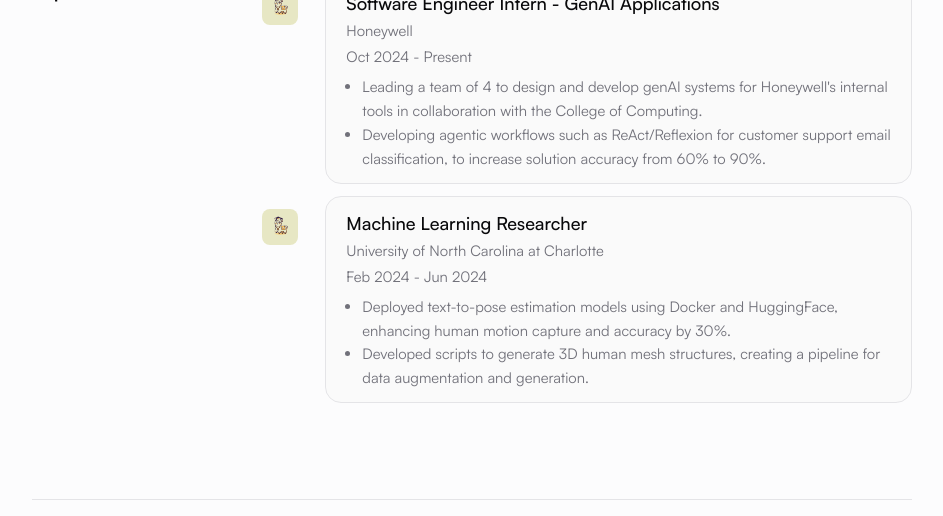
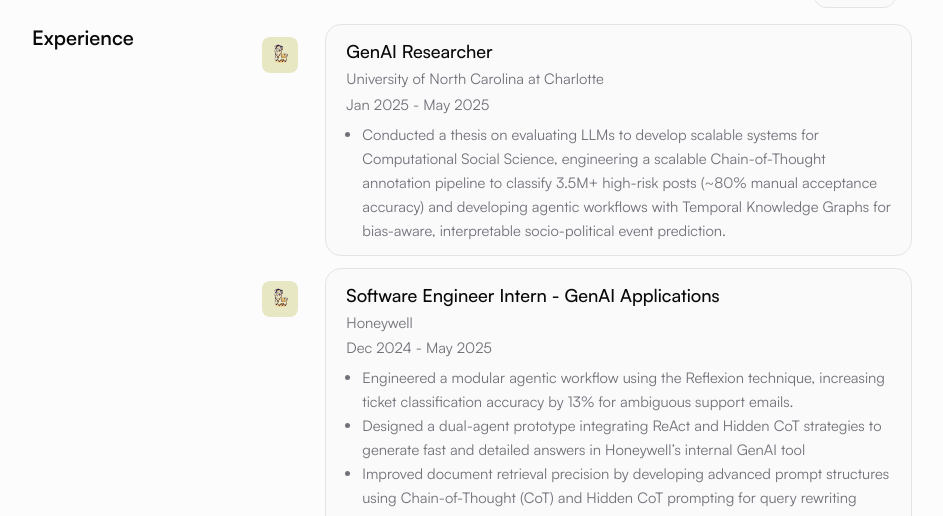
Before and after one commit to Aditya100401/My-Portfolio, an Astro site: page / in a window 1280 px wide. Shown: the part 1126-1642 px from the top of the page, without its empty margins (168-1111 px from the left). Built offline with nearby package versions, Linux system fonts and the light colour scheme; Astro itself is replaced by a stand-in of ours; some packages are replaced by stand-ins of ours.

Commit message:
updated resume, about me and experience

```diff
--- a/src/components/layout/Header.astro
+++ b/src/components/layout/Header.astro
@@ -9,7 +9,7 @@
 	>
 		<a
 			class='flex-none text-xl font-semibold'
-			href='https://tinyurl.com/9s33ezp4'
+			href='https://shorturl.at/TU4sh'
 			aria-label='Brand'
 			target='_blank'
 			rel='noopener noreferrer'
--- a/src/pages/index.astro
+++ b/src/pages/index.astro
@@ -35,7 +35,7 @@ console.log('📅 Sorted Projects:', allProjectsByDate)
 			<Image
 				src={import('../assets/proflie-alt-2.png')}
 				alt='profile photo'
-				class='h-28 w-auto rounded-full p-3 scale-150'
+				class='h-28 w-auto scale-150 rounded-full p-3'
 				loading='eager'
 			/>
 
@@ -95,10 +95,11 @@ console.log('📅 Sorted Projects:', allProjectsByDate)
 			<p class='text-muted-foreground'>
 				I’m Aditya Sampath, a software engineer with expertise in building scalable machine learning
 				and generative AI applications.<br />
-				<br /> Currently pursuing my Master’s in CS from UNC Charlotte, specializing in deep learning,
-				generative AI, and LLM applications. <br />
-				<br /> As part of my ongoing thesis, I'm working on the use of language agents and knowledge
-				graphs for predicting and describing socio-political events.
+				<br /> Just Completed my Master’s in CS from UNC Charlotte, specializing in deep learning, generative
+				AI, and LLM applications. <br />
+				<br /> As part of my thesis, I'm evaluated the efficiency of building scalable systems using
+				LLMs for Computational Social Science, developing scalable annotation pipelines for high-risk
+				posts and language agents combined with temporal knowledge graphs for socio-political event prediction.
 			</p>
 		</Section>
 
@@ -143,21 +144,44 @@ console.log('📅 Sorted Projects:', allProjectsByDate)
 
 		<Section title='Experience'>
 			<Card
-				heading='Software Engineer Intern - GenAI Applications'
-				subheading='Honeywell'
-				date='Oct 2024 - Present'
+				heading='GenAI Researcher'
+				subheading='University of North Carolina at Charlotte'
+				date='Jan 2025 - May 2025'
 				imagePath='/src/assets/proflie-alt-2.png'
 				altText=''
 				imageClass='h-9 w-auto md:-left-16 rounded-lg'
 			>
 				<ul class='ml-4 list-disc text-muted-foreground'>
 					<li>
-						Leading a team of 4 to design and develop genAI systems for Honeywell's internal tools
-						in collaboration with the College of Computing.
+						Conducted a thesis on evaluating LLMs to develop scalable systems for Computational
+						Social Science, engineering a scalable Chain-of-Thought annotation pipeline to classify
+						3.5M+ high-risk posts (~80% manual acceptance accuracy) and developing agentic workflows
+						with Temporal Knowledge Graphs for bias-aware, interpretable socio-political event
+						prediction.
+					</li>
+				</ul>
+			</Card>
+
+			<Card
+				heading='Software Engineer Intern - GenAI Applications'
+				subheading='Honeywell'
+				date='Dec 2024 - May 2025'
+				imagePath='/src/assets/proflie-alt-2.png'
+				altText=''
+				imageClass='h-9 w-auto md:-left-16 rounded-lg'
+			>
+				<ul class='ml-4 list-disc text-muted-foreground'>
+					<li>
+						Engineered a modular agentic workflow using the Reflexion technique, increasing ticket
+						classification accuracy by 13% for ambiguous support emails.
 					</li>
 					<li>
-						Developing agentic workflows such as ReAct/Reflexion for customer support email
-						classification, to increase solution accuracy from 60% to 90%.
+						Designed a dual-agent prototype integrating ReAct and Hidden CoT strategies to generate
+						fast and detailed answers in Honeywell’s internal GenAI tool
+					</li>
+					<li>
+						Improved document retrieval precision by developing advanced prompt structures using
+						Chain-of-Thought (CoT) and Hidden CoT prompting for query rewriting tasks.
 					</li>
 				</ul>
 			</Card>
```
